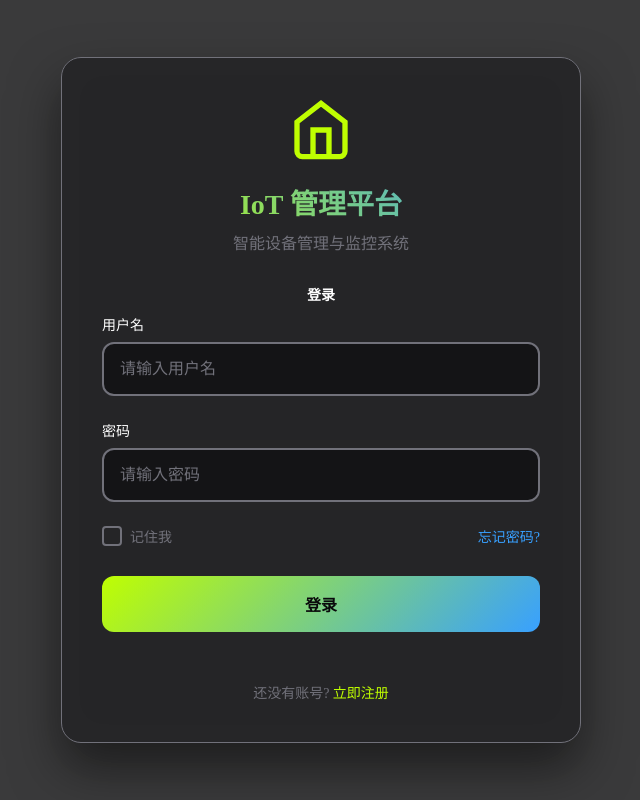
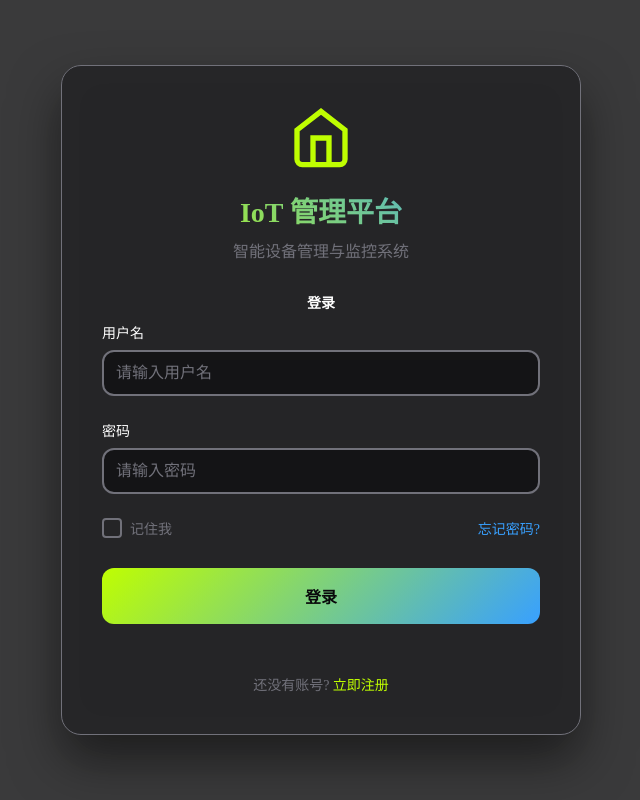
Before and after one commit to Jasper-Cheng/iot-web, a Vue app: page /login in a window 1280 px wide. Shown: the whole page, without its empty margins (319-959 px from the left). Built offline with nearby package versions, Linux system fonts and the light colour scheme.

Commit message:
调整登录表单的样式

```diff
--- a/src/views/Login.vue
+++ b/src/views/Login.vue
@@ -377,8 +377,8 @@
 
 .form-grid {
   display: grid;
-  grid-template-columns: 1fr 1fr 1fr;
-  gap: 20px 18px;
+  grid-template-columns: 1fr 1fr;
+  gap: 12px 12px;
 }
 
 .form-group.full-row {
@@ -456,7 +456,6 @@
 .avatar-group {
   display: flex;
   flex-direction: column;
-  gap: 8px;
 }
 
 .form-group {
@@ -477,7 +476,7 @@
 
 .form-group input {
   width: 100%;
-  padding: 16px;
+  padding: 12px;
   background: var(--color-login-input-bg);
   border: 2px solid var(--color-login-border);
   border-radius: 12px;
```
